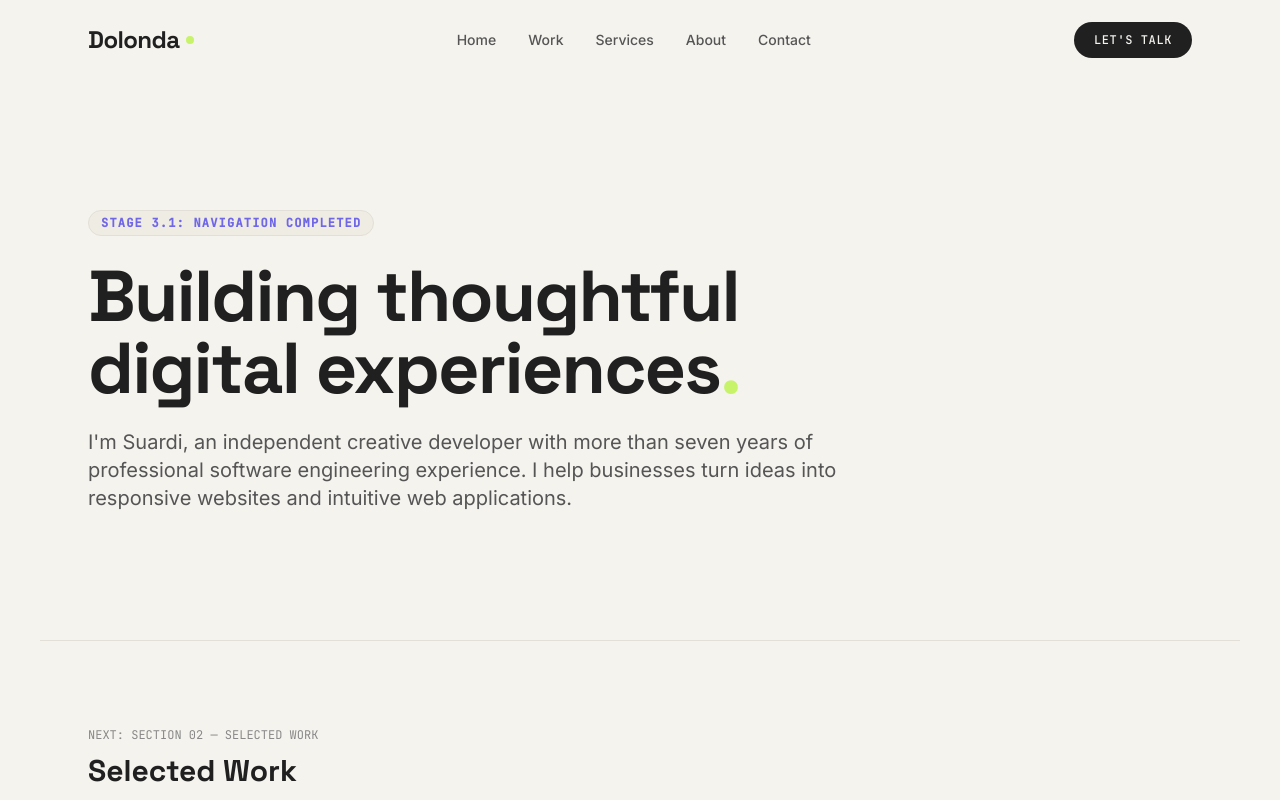
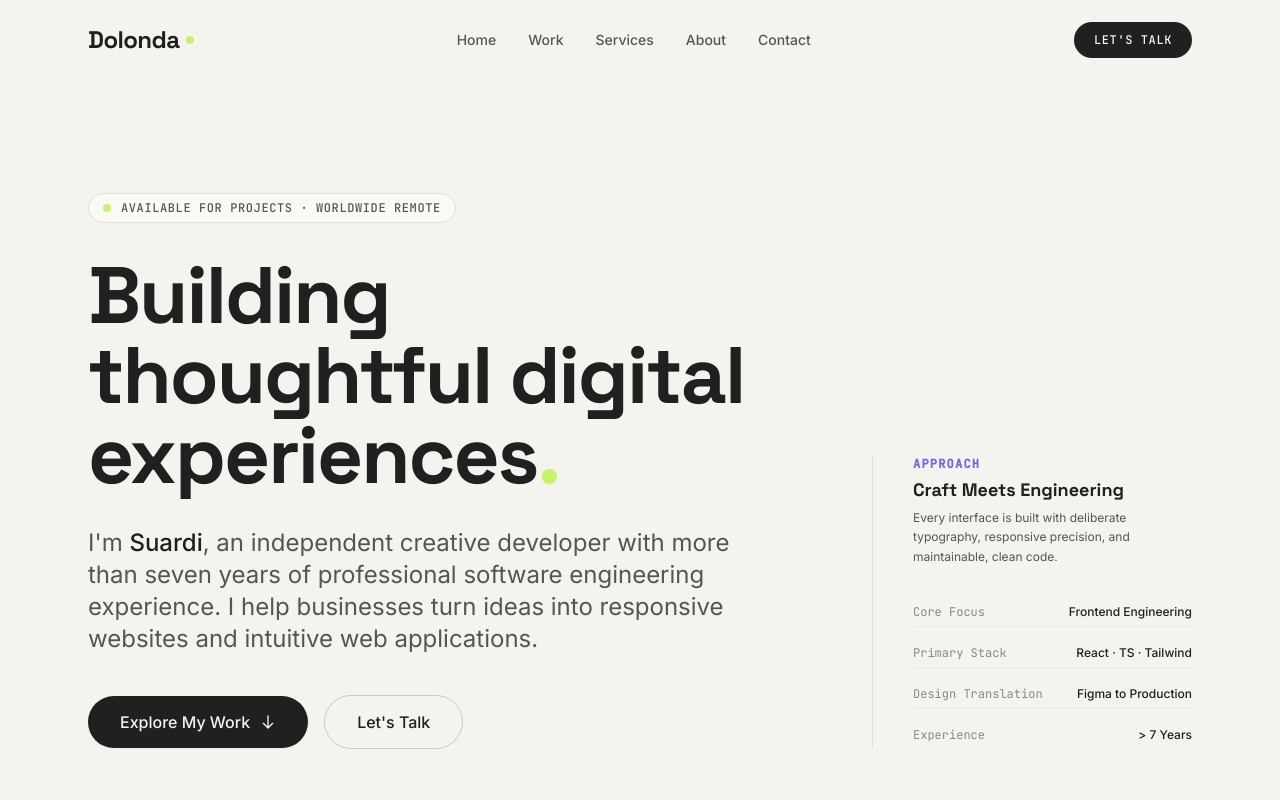
Before and after one commit to suardihaidar/dolonda, a React (Vite) app: page / in a window 1280 px wide. Shown: the top 800 px of the page. Built offline with nearby package versions, Linux system fonts and the light colour scheme.

Commit message:
feat: implement editorial hero section and reusable button primitive

```diff
--- a/src/App.tsx
+++ b/src/App.tsx
@@ -1,5 +1,6 @@
 import React from 'react';
 import { Navbar } from './components/layout/Navbar';
+import { Hero } from './components/sections/Hero';
 
 export const App: React.FC = () => {
   return (
@@ -7,41 +8,29 @@ export const App: React.FC = () => {
       {/* 1. Navigation */}
       <Navbar />
 
-      {/* Main Content Areas with Anchor Targets */}
+      {/* Main Content Sections */}
       <main className="flex-1 flex flex-col">
-        {/* Placeholder #home / Hero target */}
-        <section id="home" className="py-24 sm:py-32 px-6 sm:px-8 md:px-12 max-w-container mx-auto w-full">
-          <div className="max-w-3xl space-y-6">
-            <span className="font-mono text-xs uppercase tracking-widest text-indigo-accent font-semibold px-3 py-1 rounded-full bg-canvas-subtle border border-border-subtle inline-block">
-              Stage 3.1: Navigation Completed
-            </span>
-            <h1 className="font-heading text-4xl sm:text-6xl md:text-7xl font-bold tracking-tight text-ink leading-tight">
-              Building thoughtful digital experiences<span className="text-lime-accent">.</span>
-            </h1>
-            <p className="font-body text-ink-muted text-lg sm:text-xl leading-relaxed">
-              I'm Suardi, an independent creative developer with more than seven years of professional software engineering experience. I help businesses turn ideas into responsive websites and intuitive web applications.
-            </p>
-          </div>
-        </section>
+        {/* 2. Hero Section */}
+        <Hero />
 
-        {/* Placeholder Sections for smooth anchor test */}
-        <section id="work" className="py-20 px-6 sm:px-8 md:px-12 max-w-container mx-auto w-full border-t border-border-subtle">
-          <span className="font-mono text-xs text-ink-subtle uppercase">Next: Section 02 — Selected Work</span>
+        {/* Placeholder Sections for remaining stages */}
+        <section id="work" className="py-24 px-6 sm:px-8 md:px-12 max-w-container mx-auto w-full border-t border-border-subtle">
+          <span className="font-mono text-xs text-ink-subtle uppercase">Next: Section 03 — Selected Work</span>
           <h2 className="font-heading text-3xl font-bold text-ink mt-2">Selected Work</h2>
         </section>
 
-        <section id="services" className="py-20 px-6 sm:px-8 md:px-12 max-w-container mx-auto w-full border-t border-border-subtle">
-          <span className="font-mono text-xs text-ink-subtle uppercase">Section 03</span>
+        <section id="services" className="py-24 px-6 sm:px-8 md:px-12 max-w-container mx-auto w-full border-t border-border-subtle">
+          <span className="font-mono text-xs text-ink-subtle uppercase">Section 04</span>
           <h2 className="font-heading text-3xl font-bold text-ink mt-2">Services</h2>
         </section>
 
-        <section id="about" className="py-20 px-6 sm:px-8 md:px-12 max-w-container mx-auto w-full border-t border-border-subtle">
-          <span className="font-mono text-xs text-ink-subtle uppercase">Section 04</span>
+        <section id="about" className="py-24 px-6 sm:px-8 md:px-12 max-w-container mx-auto w-full border-t border-border-subtle">
+          <span className="font-mono text-xs text-ink-subtle uppercase">Section 05</span>
           <h2 className="font-heading text-3xl font-bold text-ink mt-2">About Suardi</h2>
         </section>
 
-        <section id="contact" className="py-20 px-6 sm:px-8 md:px-12 max-w-container mx-auto w-full border-t border-border-subtle">
-          <span className="font-mono text-xs text-ink-subtle uppercase">Section 05</span>
+        <section id="contact" className="py-24 px-6 sm:px-8 md:px-12 max-w-container mx-auto w-full border-t border-border-subtle">
+          <span className="font-mono text-xs text-ink-subtle uppercase">Section 06</span>
           <h2 className="font-heading text-3xl font-bold text-ink mt-2">Contact</h2>
         </section>
       </main>
--- /dev/null
+++ b/src/components/sections/Hero.tsx
@@ -0,0 +1,103 @@
+import React from 'react';
+import { Button } from '../ui/Button';
+
+export const Hero: React.FC = () => {
+  return (
+    <section
+      id="home"
+      className="relative pt-12 sm:pt-20 md:pt-28 pb-20 sm:pb-28 md:pb-36 px-6 sm:px-8 md:px-12 max-w-container mx-auto w-full overflow-hidden"
+      aria-label="Introduction & Overview"
+    >
+      <div className="flex flex-col lg:flex-row lg:items-end justify-between gap-12 lg:gap-16">
+        {/* Left Column: Primary Copy & Actions */}
+        <div className="max-w-3xl space-y-8">
+          {/* Availability Status Badge */}
+          <div className="inline-flex items-center gap-2.5 px-3.5 py-1.5 rounded-full bg-canvas-card border border-border-subtle shadow-xs">
+            <span className="relative flex h-2 w-2">
+              <span className="animate-ping absolute inline-flex h-full w-full rounded-full bg-lime-accent opacity-75"></span>
+              <span className="relative inline-flex rounded-full h-2 w-2 bg-lime-accent"></span>
+            </span>
+            <span className="font-mono text-xs text-ink-muted uppercase tracking-wider font-medium">
+              Available for projects · Worldwide remote
+            </span>
+          </div>
+
+          {/* Main Headline */}
+          <h1 className="font-heading text-4xl sm:text-6xl md:text-7xl lg:text-[5rem] font-bold tracking-tight text-ink leading-[1.08]">
+            Building thoughtful digital experiences<span className="text-lime-accent">.</span>
+          </h1>
+
+          {/* Supporting Statement */}
+          <p className="font-body text-ink-muted text-lg sm:text-xl md:text-2xl leading-relaxed max-w-2xl font-normal">
+            I'm <span className="text-ink font-medium">Suardi</span>, an independent creative developer with more than seven years of professional software engineering experience. I help businesses turn ideas into responsive websites and intuitive web applications.
+          </p>
+
+          {/* Call to Actions */}
+          <div className="flex flex-wrap items-center gap-4 pt-2">
+            <Button
+              href="#work"
+              variant="primary"
+              size="lg"
+              icon={
+                <svg
+                  className="w-4 h-4 transition-transform duration-200 group-hover:translate-y-0.5"
+                  fill="none"
+                  viewBox="0 0 24 24"
+                  stroke="currentColor"
+                  strokeWidth="2"
+                  aria-hidden="true"
+                >
+                  <path strokeLinecap="round" strokeLinejoin="round" d="M19 14l-7 7m0 0l-7-7m7 7V3" />
+                </svg>
+              }
+            >
+              Explore My Work
+            </Button>
+
+            <Button
+              href="#contact"
+              variant="secondary"
+              size="lg"
+            >
+              Let's Talk
+            </Button>
+          </div>
+        </div>
+
+        {/* Right Column: Editorial Architecture Note / Focus Highlights */}
+        <div className="lg:w-80 shrink-0 border-t lg:border-t-0 lg:border-l border-border-subtle pt-8 lg:pt-0 lg:pl-10 space-y-6">
+          <div className="space-y-1">
+            <p className="font-mono text-xs uppercase tracking-widest text-indigo-accent font-semibold">
+              Approach
+            </p>
+            <h2 className="font-heading text-lg font-bold text-ink">
+              Craft Meets Engineering
+            </h2>
+            <p className="font-body text-xs text-ink-muted leading-relaxed">
+              Every interface is built with deliberate typography, responsive precision, and maintainable, clean code.
+            </p>
+          </div>
+
+          <div className="space-y-3 pt-2">
+            <div className="flex items-center justify-between text-xs py-1.5 border-b border-border-subtle/60">
+              <span className="font-mono text-ink-subtle">Core Focus</span>
+              <span className="font-medium text-ink">Frontend Engineering</span>
+            </div>
+            <div className="flex items-center justify-between text-xs py-1.5 border-b border-border-subtle/60">
+              <span className="font-mono text-ink-subtle">Primary Stack</span>
+              <span className="font-medium text-ink">React · TS · Tailwind</span>
+            </div>
+            <div className="flex items-center justify-between text-xs py-1.5 border-b border-border-subtle/60">
+              <span className="font-mono text-ink-subtle">Design Translation</span>
+              <span className="font-medium text-ink">Figma to Production</span>
+            </div>
+            <div className="flex items-center justify-between text-xs py-1.5">
+              <span className="font-mono text-ink-subtle">Experience</span>
+              <span className="font-medium text-ink">&gt; 7 Years</span>
+            </div>
+          </div>
+        </div>
+      </div>
+    </section>
+  );
+};
--- /dev/null
+++ b/src/components/ui/Button.tsx
@@ -0,0 +1,72 @@
+import React from 'react';
+
+export interface ButtonProps extends React.ButtonHTMLAttributes<HTMLButtonElement> {
+  variant?: 'primary' | 'secondary' | 'outline' | 'lime';
+  size?: 'sm' | 'md' | 'lg';
+  href?: string;
+  isExternal?: boolean;
+  children: React.ReactNode;
+  icon?: React.ReactNode;
+  iconPosition?: 'left' | 'right';
+  className?: string;
+}
+
+export const Button: React.FC<ButtonProps> = ({
+  variant = 'primary',
+  size = 'md',
+  href,
+  isExternal = false,
+  children,
+  icon,
+  iconPosition = 'right',
+  className = '',
+  ...props
+}) => {
+  const baseStyles =
+    'inline-flex items-center justify-center font-medium transition-all duration-200 focus-visible:outline-none focus-visible:ring-2 focus-visible:ring-offset-2 focus-visible:ring-offset-canvas cursor-pointer select-none';
+
+  const sizeStyles = {
+    sm: 'text-xs px-4 py-2 rounded-full gap-1.5',
+    md: 'text-sm px-6 py-3 rounded-full gap-2',
+    lg: 'text-base px-8 py-3.5 rounded-full gap-2.5',
+  };
+
+  const variantStyles = {
+    primary:
+      'bg-ink text-canvas hover:bg-ink/90 hover:-translate-y-0.5 active:translate-y-0 shadow-sm focus-visible:ring-ink',
+    secondary:
+      'bg-transparent text-ink border border-ink/20 hover:border-ink hover:bg-canvas-subtle hover:-translate-y-0.5 active:translate-y-0 focus-visible:ring-ink',
+    outline:
+      'bg-transparent text-ink border border-border-subtle hover:border-ink hover:-translate-y-0.5 active:translate-y-0 focus-visible:ring-ink',
+    lime:
+      'bg-lime-accent text-ink font-semibold hover:bg-lime-light hover:-translate-y-0.5 active:translate-y-0 shadow-sm focus-visible:ring-lime-accent',
+  };
+
+  const combinedClasses = `${baseStyles} ${sizeStyles[size]} ${variantStyles[variant]} ${className}`;
+
+  const content = (
+    <>
+      {icon && iconPosition === 'left' && <span className="inline-flex shrink-0">{icon}</span>}
+      <span>{children}</span>
+      {icon && iconPosition === 'right' && <span className="inline-flex shrink-0">{icon}</span>}
+    </>
+  );
+
+  if (href) {
+    return (
+      <a
+        href={href}
+        className={combinedClasses}
+        {...(isExternal ? { target: '_blank', rel: 'noopener noreferrer' } : {})}
+      >
+        {content}
+      </a>
+    );
+  }
+
+  return (
+    <button className={combinedClasses} {...props}>
+      {content}
+    </button>
+  );
+};
```
Also changed, not shown: tasks/MVP.md (+2 -2 lines).
